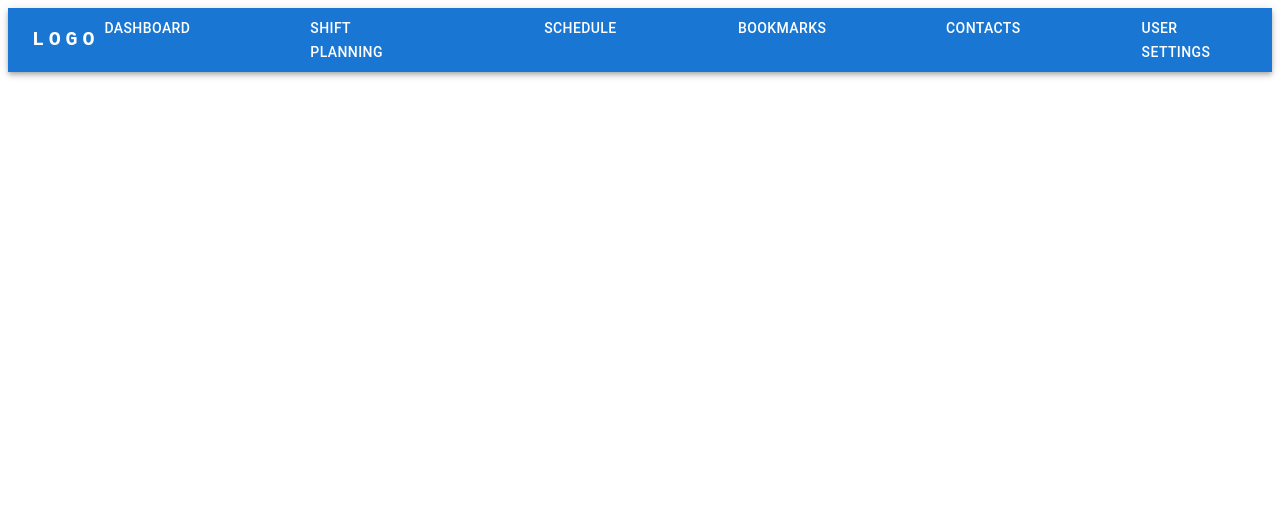
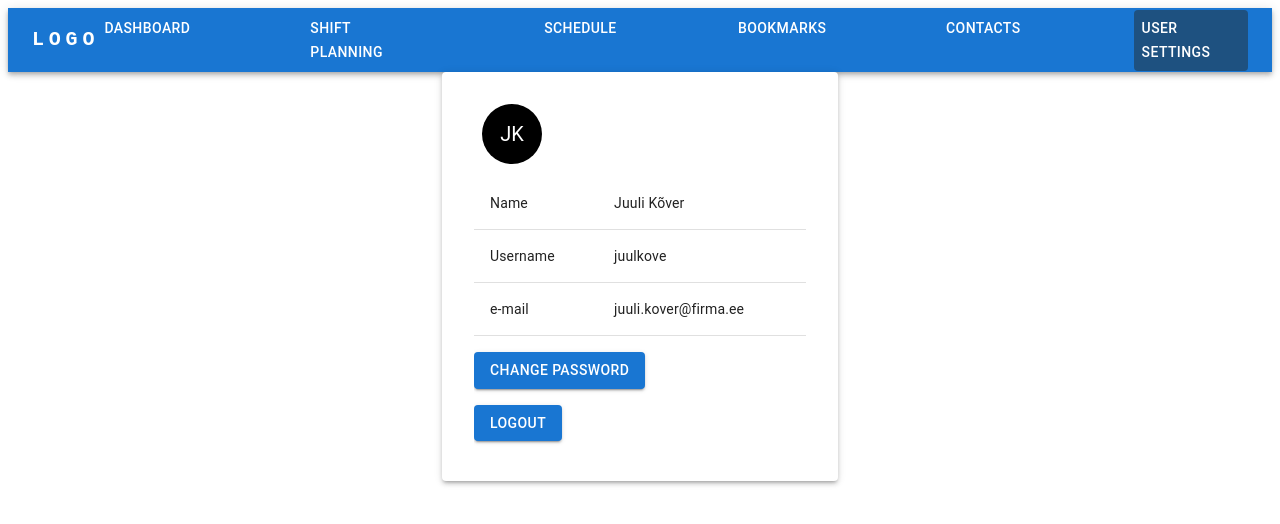
Before and after one commit to rakenduste-programmeerimine-2022/workwhen, a React (Create React App) app in the folder front/: page /user-settings in a window 1280 px wide. Shown: the top 524 px of the page. Built offline with nearby package versions, Linux system fonts and the light colour scheme; sample sign-in values are in the browser's storage; the HTML template or start-up script is replaced by a standard one.

Commit message:
fix to navbar

```diff
--- a/front/src/App.js
+++ b/front/src/App.js
@@ -33,11 +33,11 @@ function App() {
             <Route path="/" element={<Login />} />
             <Route element={<RouteGuard />}>
                 <Route path="/dashboard" element={<Dashboard />} />
-                <Route path="/shift planning" element={<ShiftPlanning />} />
+                <Route path="/shift-planning" element={<ShiftPlanning />} />
                 <Route path="/schedule" element={<Schedule />} />
                 <Route path="/bookmarks" element={<Bookmarks />} />
                 <Route path="/contacts" element={<Contacts />} />
-                <Route path="/user settings" element={<UserSettings />} />
+                <Route path="/user-settings" element={<UserSettings />} />
             </Route>
         </Routes>
     </>
--- a/front/src/components/Navbar.js
+++ b/front/src/components/Navbar.js
@@ -9,7 +9,14 @@ import { Link } from 'react-router-dom';
 import { NavLink } from 'react-router-dom';
 
 
-const pages = ['Dashboard', 'Shift Planning', 'Schedule', 'Bookmarks', 'Contacts', 'User Settings'];
+const pages = {
+    'Dashboard': "dashboard",
+    'Shift Planning': "shift-planning",
+    'Schedule': "schedule",
+    'Bookmarks': "bookmarks",
+    'Contacts': "contacts",
+    'User Settings': "user-settings"
+};
 
 function Navbar() {
 
@@ -36,18 +43,16 @@ function Navbar() {
 
           </Typography>
             <Box sx={{ flexGrow: 0, display: { xs: 'none', md: 'flex' }, marginLeft: 'auto', gap: 14}} >
-                {pages.map((page) => (
-
+                {Object.entries(pages).map(([page, link]) => (
                     <Button
                         component = {NavLink}
-                      to={`/${page}`}
+                        to={`/${link}`}
                         key={page}
                         sx={{color: 'white', display: 'block', '&.active': {
                         background:'#1E5180',}}}
                     >
                         {page}
                     </Button>
-
                 ))}
             </Box>
         </Toolbar>
--- a/front/src/pages/UserSettings.js
+++ b/front/src/pages/UserSettings.js
@@ -1,13 +1,27 @@
-import { Box, Container, Paper, Avatar, Button, Dialog, DialogContent, DialogContentText, DialogActions, TextField, FormControl } from "@mui/material";
+import {
+    Box,
+    Container,
+    Paper,
+    Avatar,
+    Button,
+    Dialog,
+    DialogContent,
+    DialogContentText,
+    DialogActions,
+    TextField,
+    FormControl
+} from "@mui/material";
 import Table from "@mui/material/Table";
 import TableBody from "@mui/material/TableBody";
 import TableCell from "@mui/material/TableCell";
 import TableContainer from "@mui/material/TableContainer";
 import TableRow from "@mui/material/TableRow";
 import React, { useState } from "react";
+import { useNavigate } from "react-router-dom";
 
 
 export default function UserSettings() {
+    const navigate = useNavigate
 
     const employeeData = {
         name: 'Juuli',
@@ -33,14 +47,19 @@ export default function UserSettings() {
         setOpenPwdChange(false);
     }
 
-
+    const handleLogout = () => {
+        localStorage.removeItem("token")
+        localStorage.removeItem("user")
+        console.log("removed localStorage, should navigate")
+        navigate("/")
+    }
 
     return(
         <Container component="div" maxWidth="xs" sx={{ minWidth: "12rem" }}>
             <Paper elevation={3} sx={{ p: 4, pt: 3}}>
                 <Avatar sx={{ m: 1, bgcolor: "black", color: "white", width: 60, height: 60 }}>JK</Avatar>
                     <Box sx={{display: "flex", flexDirection: "column"}}>
-                        <TableContainer component="usrSetData" noValidate sx={{ marginTop: "5px", marginBottom: "0px" }}>
+                        <TableContainer noValidate sx={{ marginTop: "5px", marginBottom: "0px" }}>
                             <Table>
                                 <TableBody>
                                     <TableRow>
@@ -70,6 +89,7 @@ export default function UserSettings() {
                                 </TableRow>
                                 <TableRow>
                                     <Button
+                                        onClick={handleLogout}
                                         variant="contained"
                                         sx={{ mt: 1, mb: 1, bgcolor: "main", width: "auto" }}
                                         margin="dense"
```
Lines whose indentation alone changed are shown as unchanged.
